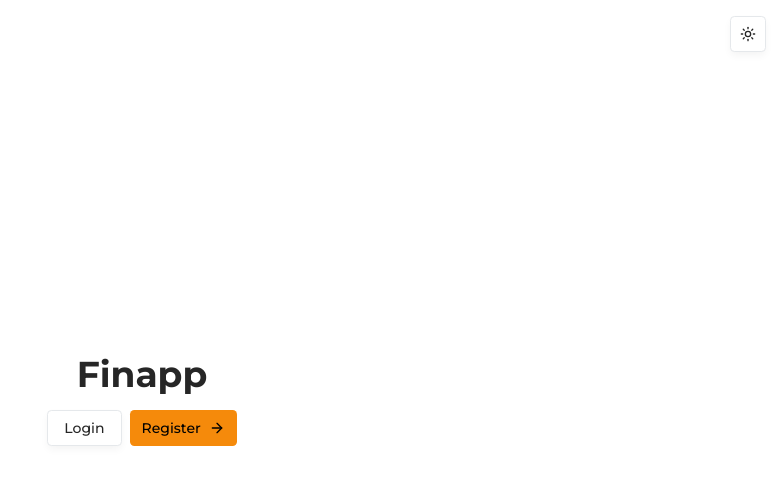
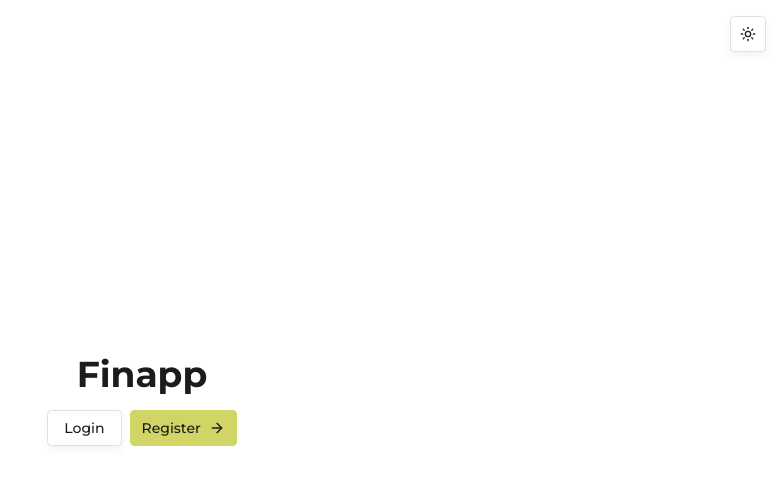
Before and after one commit to coder-muller/finapp, a Next.js app: page / in a window 1280 px wide. Shown: the top 484 px of the page, without its empty margins (498-1280 px from the left). Built offline with nearby package versions, Linux system fonts and the light colour scheme.

Commit message:
refactor: update visual identity;

```diff
--- a/app/globals.css
+++ b/app/globals.css
@@ -7,7 +7,7 @@
   --color-background: var(--background);
   --color-foreground: var(--foreground);
   --font-sans: Montserrat, ui-sans-serif, sans-serif, system-ui;
-  --font-mono: JetBrains Mono, monospace;
+  --font-mono: JetBrains Mono, ui-monospace, monospace;
   --color-sidebar-ring: var(--sidebar-ring);
   --color-sidebar-border: var(--sidebar-border);
   --color-sidebar-accent-foreground: var(--sidebar-accent-foreground);
@@ -41,7 +41,7 @@
   --radius-md: calc(var(--radius) - 2px);
   --radius-lg: var(--radius);
   --radius-xl: calc(var(--radius) + 4px);
-  --font-serif: Source Serif 4, serif;
+  --font-serif: serif;
   --radius: 0.4rem;
   --tracking-tighter: calc(var(--tracking-normal) - 0.05em);
   --tracking-tight: calc(var(--tracking-normal) - 0.025em);
@@ -71,112 +71,112 @@
 :root {
   --radius: 0.4rem;
   --background: oklch(1.0000 0 0);
-  --foreground: oklch(0.2686 0 0);
-  --card: oklch(1.0000 0 0);
-  --card-foreground: oklch(0.2686 0 0);
-  --popover: oklch(1.0000 0 0);
-  --popover-foreground: oklch(0.2686 0 0);
-  --primary: oklch(0.7344 0.1708 59.5891);
-  --primary-foreground: oklch(0 0 0);
-  --secondary: oklch(0.9670 0.0029 264.5419);
-  --secondary-foreground: oklch(0.4509 0.0248 248.3769);
-  --muted: oklch(0.9846 0.0017 247.8389);
-  --muted-foreground: oklch(0.5555 0.0216 255.6015);
-  --accent: oklch(0.9830 0.0195 87.5112);
-  --accent-foreground: oklch(0.4571 0.1343 39.8778);
-  --destructive: oklch(0.6389 0.2065 20.9846);
-  --border: oklch(0.9296 0.0052 247.8799);
-  --input: oklch(0.9296 0.0052 247.8799);
-  --ring: oklch(0.7344 0.1708 59.5891);
-  --chart-1: oklch(0.7344 0.1708 59.5891);
-  --chart-2: oklch(0.6376 0.1685 49.3090);
-  --chart-3: oklch(0.5351 0.1567 42.1903);
-  --chart-4: oklch(0.4571 0.1343 39.8778);
-  --chart-5: oklch(0.3997 0.1136 39.3722);
-  --sidebar: oklch(0.9846 0.0017 247.8389);
-  --sidebar-foreground: oklch(0.2686 0 0);
-  --sidebar-primary: oklch(0.7344 0.1708 59.5891);
-  --sidebar-primary-foreground: oklch(1.0000 0 0);
-  --sidebar-accent: oklch(0.9830 0.0195 87.5112);
-  --sidebar-accent-foreground: oklch(0.4571 0.1343 39.8778);
-  --sidebar-border: oklch(0.9296 0.0052 247.8799);
-  --sidebar-ring: oklch(0.7344 0.1708 59.5891);
+  --foreground: oklch(0.2264 0 0);
+  --card: oklch(0.9791 0 0);
+  --card-foreground: oklch(0.2264 0 0);
+  --popover: oklch(0.9791 0 0);
+  --popover-foreground: oklch(0.2264 0 0);
+  --primary: oklch(0.8467 0.1348 111.2851);
+  --primary-foreground: oklch(0.2264 0 0);
+  --secondary: oklch(0.9219 0 0);
+  --secondary-foreground: oklch(0.2264 0 0);
+  --muted: oklch(0.9551 0 0);
+  --muted-foreground: oklch(0.5624 0 0);
+  --accent: oklch(0.8910 0.0670 111.3955);
+  --accent-foreground: oklch(0.2264 0 0);
+  --destructive: oklch(0.6368 0.2078 25.3313);
+  --border: oklch(0.9067 0 0);
+  --input: oklch(0.9219 0 0);
+  --ring: oklch(0.8467 0.1348 111.2851);
+  --chart-1: oklch(0.8467 0.1348 111.2851);
+  --chart-2: oklch(0.5418 0.0311 229.6674);
+  --chart-3: oklch(0.6988 0.1460 56.3014);
+  --chart-4: oklch(0.8942 0.0456 245.2802);
+  --chart-5: oklch(0.6721 0.1673 357.1364);
+  --sidebar: oklch(0.9791 0 0);
+  --sidebar-foreground: oklch(0.2264 0 0);
+  --sidebar-primary: oklch(0.8467 0.1348 111.2851);
+  --sidebar-primary-foreground: oklch(0.2264 0 0);
+  --sidebar-accent: oklch(0.8910 0.0670 111.3955);
+  --sidebar-accent-foreground: oklch(0.2264 0 0);
+  --sidebar-border: oklch(0.9067 0 0);
+  --sidebar-ring: oklch(0.8467 0.1348 111.2851);
   --destructive-foreground: oklch(1.0000 0 0);
   --font-sans: Montserrat, ui-sans-serif, sans-serif, system-ui;
-  --font-serif: Source Serif 4, serif;
-  --font-mono: JetBrains Mono, monospace;
-  --shadow-color: #1a1a1a;
+  --font-serif: serif;
+  --font-mono: JetBrains Mono, ui-monospace, monospace;
+  --shadow-color: #000000;
   --shadow-opacity: 0.1;
-  --shadow-blur: 8px;
-  --shadow-spread: -1px;
-  --shadow-offset-x: 0px;
-  --shadow-offset-y: 4px;
+  --shadow-blur: 0.5rem;
+  --shadow-spread: 0;
+  --shadow-offset-x: 0;
+  --shadow-offset-y: 0.25rem;
   --letter-spacing: 0em;
   --spacing: 0.25rem;
-  --shadow-2xs: 0px 4px 8px -1px hsl(0 0% 10.1961% / 0.05);
-  --shadow-xs: 0px 4px 8px -1px hsl(0 0% 10.1961% / 0.05);
-  --shadow-sm: 0px 4px 8px -1px hsl(0 0% 10.1961% / 0.10), 0px 1px 2px -2px hsl(0 0% 10.1961% / 0.10);
-  --shadow: 0px 4px 8px -1px hsl(0 0% 10.1961% / 0.10), 0px 1px 2px -2px hsl(0 0% 10.1961% / 0.10);
-  --shadow-md: 0px 4px 8px -1px hsl(0 0% 10.1961% / 0.10), 0px 2px 4px -2px hsl(0 0% 10.1961% / 0.10);
-  --shadow-lg: 0px 4px 8px -1px hsl(0 0% 10.1961% / 0.10), 0px 4px 6px -2px hsl(0 0% 10.1961% / 0.10);
-  --shadow-xl: 0px 4px 8px -1px hsl(0 0% 10.1961% / 0.10), 0px 8px 10px -2px hsl(0 0% 10.1961% / 0.10);
-  --shadow-2xl: 0px 4px 8px -1px hsl(0 0% 10.1961% / 0.25);
+  --shadow-2xs: 0 0.25rem 0.5rem 0 hsl(0 0% 0% / 0.05);
+  --shadow-xs: 0 0.25rem 0.5rem 0 hsl(0 0% 0% / 0.05);
+  --shadow-sm: 0 0.25rem 0.5rem 0 hsl(0 0% 0% / 0.10), 0 1px 2px -1px hsl(0 0% 0% / 0.10);
+  --shadow: 0 0.25rem 0.5rem 0 hsl(0 0% 0% / 0.10), 0 1px 2px -1px hsl(0 0% 0% / 0.10);
+  --shadow-md: 0 0.25rem 0.5rem 0 hsl(0 0% 0% / 0.10), 0 2px 4px -1px hsl(0 0% 0% / 0.10);
+  --shadow-lg: 0 0.25rem 0.5rem 0 hsl(0 0% 0% / 0.10), 0 4px 6px -1px hsl(0 0% 0% / 0.10);
+  --shadow-xl: 0 0.25rem 0.5rem 0 hsl(0 0% 0% / 0.10), 0 8px 10px -1px hsl(0 0% 0% / 0.10);
+  --shadow-2xl: 0 0.25rem 0.5rem 0 hsl(0 0% 0% / 0.25);
   --tracking-normal: 0em;
 }
 
 .dark {
-  --background: oklch(0.2046 0 0);
-  --foreground: oklch(0.9219 0 0);
-  --card: oklch(0.2686 0 0);
-  --card-foreground: oklch(0.9219 0 0);
-  --popover: oklch(0.2686 0 0);
-  --popover-foreground: oklch(0.9219 0 0);
-  --primary: oklch(0.7344 0.1708 59.5891);
-  --primary-foreground: oklch(0 0 0);
-  --secondary: oklch(0.2686 0 0);
-  --secondary-foreground: oklch(0.9219 0 0);
-  --muted: oklch(0.2393 0 0);
-  --muted-foreground: oklch(0.7155 0 0);
-  --accent: oklch(0.4571 0.1343 39.8778);
-  --accent-foreground: oklch(0.9046 0.1076 88.3032);
-  --destructive: oklch(0.6389 0.2065 20.9846);
-  --border: oklch(0.3715 0 0);
-  --input: oklch(0.3715 0 0);
-  --ring: oklch(0.7344 0.1708 59.5891);
-  --chart-1: oklch(0.8033 0.1617 74.5827);
-  --chart-2: oklch(0.6376 0.1685 49.3090);
-  --chart-3: oklch(0.4571 0.1343 39.8778);
-  --chart-4: oklch(0.5351 0.1567 42.1903);
-  --chart-5: oklch(0.4571 0.1343 39.8778);
-  --sidebar: oklch(0.1684 0 0);
-  --sidebar-foreground: oklch(0.9219 0 0);
-  --sidebar-primary: oklch(0.7344 0.1708 59.5891);
-  --sidebar-primary-foreground: oklch(1.0000 0 0);
-  --sidebar-accent: oklch(0.4571 0.1343 39.8778);
-  --sidebar-accent-foreground: oklch(0.9046 0.1076 88.3032);
-  --sidebar-border: oklch(0.3715 0 0);
-  --sidebar-ring: oklch(0.7344 0.1708 59.5891);
+  --background: oklch(0.1448 0 0);
+  --foreground: oklch(1.0000 0 0);
+  --card: oklch(0.1822 0 0);
+  --card-foreground: oklch(1.0000 0 0);
+  --popover: oklch(0.1822 0 0);
+  --popover-foreground: oklch(1.0000 0 0);
+  --primary: oklch(0.8467 0.1348 111.2851);
+  --primary-foreground: oklch(0.1448 0 0);
+  --secondary: oklch(0.2603 0 0);
+  --secondary-foreground: oklch(1.0000 0 0);
+  --muted: oklch(0.2221 0 0);
+  --muted-foreground: oklch(0.7058 0 0);
+  --accent: oklch(0.4089 0.0481 113.0354);
+  --accent-foreground: oklch(1.0000 0 0);
+  --destructive: oklch(0.6368 0.2078 25.3313);
+  --border: oklch(0.2891 0 0);
+  --input: oklch(0.2603 0 0);
+  --ring: oklch(0.8467 0.1348 111.2851);
+  --chart-1: oklch(0.8467 0.1348 111.2851);
+  --chart-2: oklch(0.7374 0.1669 63.8208);
+  --chart-3: oklch(0.4996 0.0685 245.9301);
+  --chart-4: oklch(0.6890 0.2010 20.4104);
+  --chart-5: oklch(0.7730 0.1006 288.3228);
+  --sidebar: oklch(0.1822 0 0);
+  --sidebar-foreground: oklch(1.0000 0 0);
+  --sidebar-primary: oklch(0.8467 0.1348 111.2851);
+  --sidebar-primary-foreground: oklch(0.1448 0 0);
+  --sidebar-accent: oklch(0.4089 0.0481 113.0354);
+  --sidebar-accent-foreground: oklch(1.0000 0 0);
+  --sidebar-border: oklch(0.2891 0 0);
+  --sidebar-ring: oklch(0.8467 0.1348 111.2851);
   --destructive-foreground: oklch(1.0000 0 0);
   --radius: 0.4rem;
   --font-sans: Montserrat, ui-sans-serif, sans-serif, system-ui;
-  --font-serif: Source Serif 4, serif;
-  --font-mono: JetBrains Mono, monospace;
-  --shadow-color: #1a1a1a;
-  --shadow-opacity: 0.1;
-  --shadow-blur: 8px;
-  --shadow-spread: -1px;
-  --shadow-offset-x: 0px;
-  --shadow-offset-y: 4px;
+  --font-serif: serif;
+  --font-mono: JetBrains Mono, ui-monospace, monospace;
+  --shadow-color: #000000;
+  --shadow-opacity: 0.5;
+  --shadow-blur: 0.75rem;
+  --shadow-spread: 0;
+  --shadow-offset-x: 0;
+  --shadow-offset-y: 0.5rem;
   --letter-spacing: 0em;
   --spacing: 0.25rem;
-  --shadow-2xs: 0px 4px 8px -1px hsl(0 0% 10.1961% / 0.05);
-  --shadow-xs: 0px 4px 8px -1px hsl(0 0% 10.1961% / 0.05);
-  --shadow-sm: 0px 4px 8px -1px hsl(0 0% 10.1961% / 0.10), 0px 1px 2px -2px hsl(0 0% 10.1961% / 0.10);
-  --shadow: 0px 4px 8px -1px hsl(0 0% 10.1961% / 0.10), 0px 1px 2px -2px hsl(0 0% 10.1961% / 0.10);
-  --shadow-md: 0px 4px 8px -1px hsl(0 0% 10.1961% / 0.10), 0px 2px 4px -2px hsl(0 0% 10.1961% / 0.10);
-  --shadow-lg: 0px 4px 8px -1px hsl(0 0% 10.1961% / 0.10), 0px 4px 6px -2px hsl(0 0% 10.1961% / 0.10);
-  --shadow-xl: 0px 4px 8px -1px hsl(0 0% 10.1961% / 0.10), 0px 8px 10px -2px hsl(0 0% 10.1961% / 0.10);
-  --shadow-2xl: 0px 4px 8px -1px hsl(0 0% 10.1961% / 0.25);
+  --shadow-2xs: 0 0.5rem 0.75rem 0 hsl(0 0% 0% / 0.25);
+  --shadow-xs: 0 0.5rem 0.75rem 0 hsl(0 0% 0% / 0.25);
+  --shadow-sm: 0 0.5rem 0.75rem 0 hsl(0 0% 0% / 0.50), 0 1px 2px -1px hsl(0 0% 0% / 0.50);
+  --shadow: 0 0.5rem 0.75rem 0 hsl(0 0% 0% / 0.50), 0 1px 2px -1px hsl(0 0% 0% / 0.50);
+  --shadow-md: 0 0.5rem 0.75rem 0 hsl(0 0% 0% / 0.50), 0 2px 4px -1px hsl(0 0% 0% / 0.50);
+  --shadow-lg: 0 0.5rem 0.75rem 0 hsl(0 0% 0% / 0.50), 0 4px 6px -1px hsl(0 0% 0% / 0.50);
+  --shadow-xl: 0 0.5rem 0.75rem 0 hsl(0 0% 0% / 0.50), 0 8px 10px -1px hsl(0 0% 0% / 0.50);
+  --shadow-2xl: 0 0.5rem 0.75rem 0 hsl(0 0% 0% / 1.25);
 }
 
 @layer base {
```
